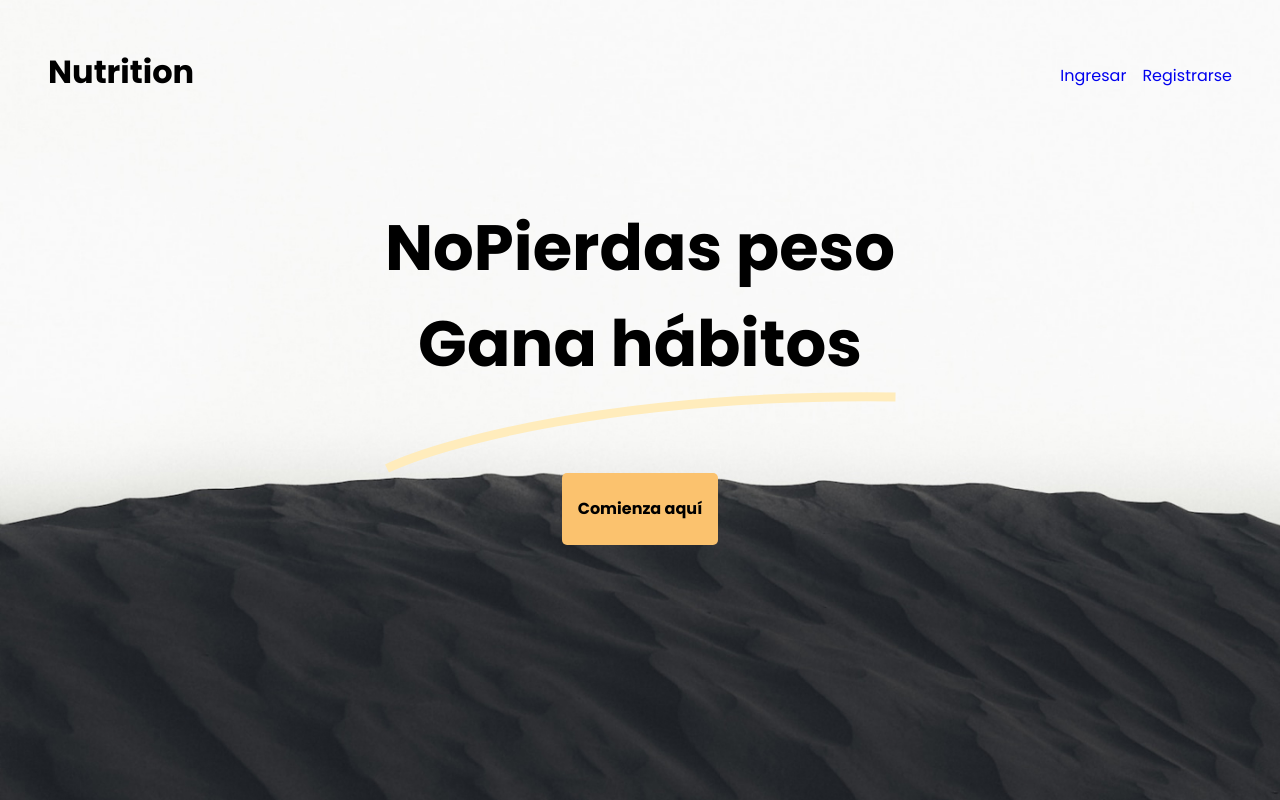
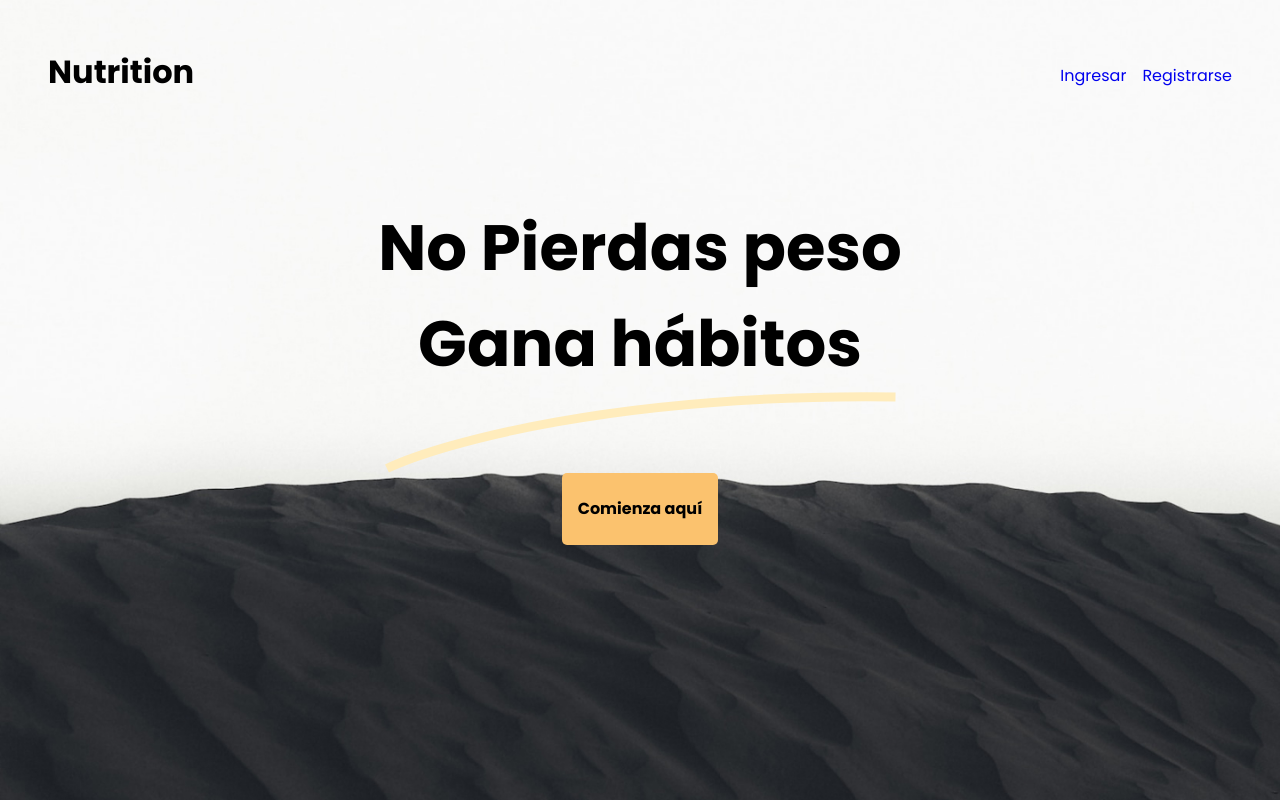
Before and after one commit to alejandrocoder22/nutritionApp, a React (Vite) app in the folder client/: page / in a window 1280 px wide. Built offline with nearby package versions, Linux system fonts and the light colour scheme; no server answers.

Commit message:
Removed unused span

```diff
--- a/client/src/pages/Home.jsx
+++ b/client/src/pages/Home.jsx
@@ -6,7 +6,7 @@ export const Home = () => {
     <main className='home'>
       <Nav />
       <div className='home__intro-text wrapper'>
-        <h1 className='intro-text__h1'>No<span className='intro-text__red-bg'>Pierdas peso</span><br />Gana hábitos</h1>
+        <h1 className='intro-text__h1'>No Pierdas peso<br />Gana hábitos</h1>
         <img className='intro-text__line' src={lineSvg} />
         <Link to='/dashboard'>
           <button className='home__button radius pointer'>Comienza aquí</button>
```
